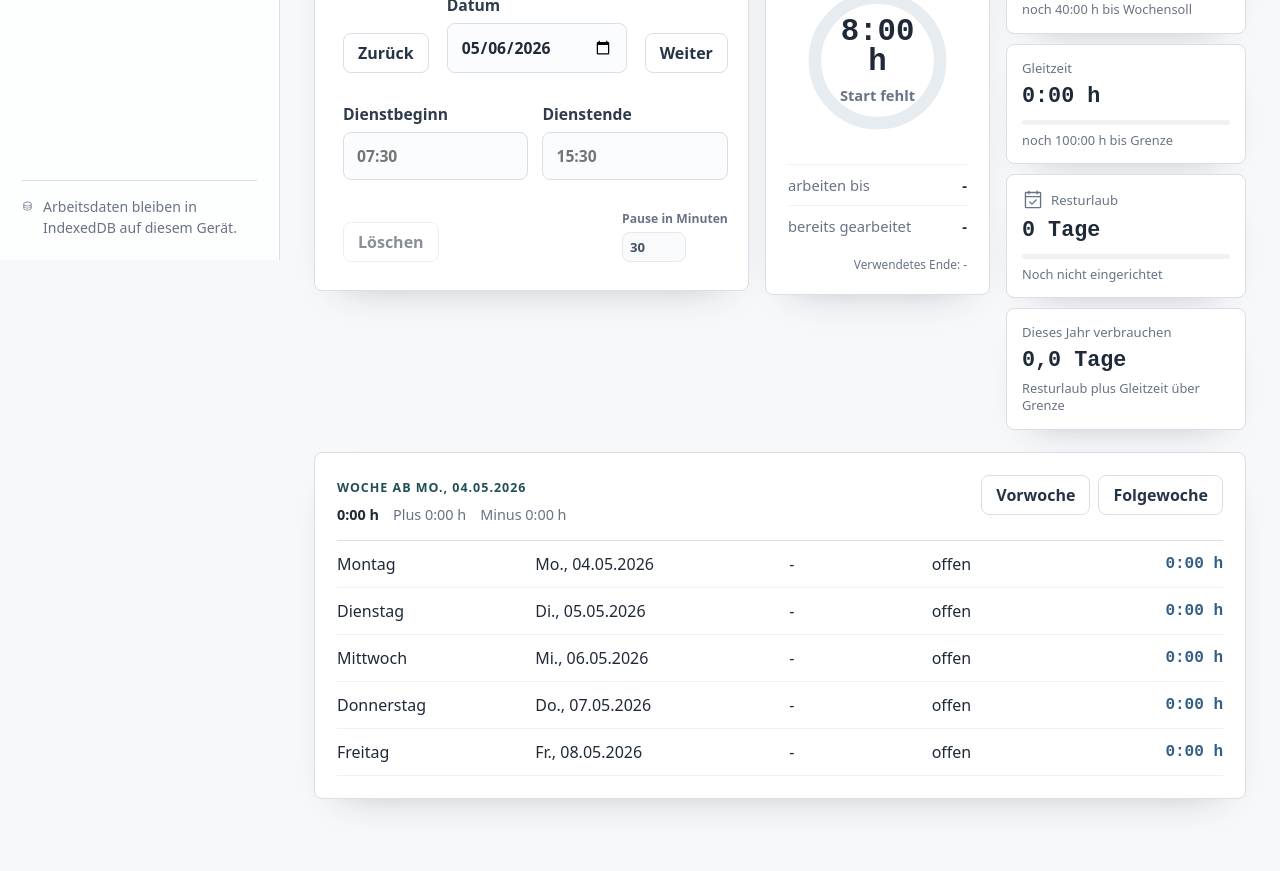
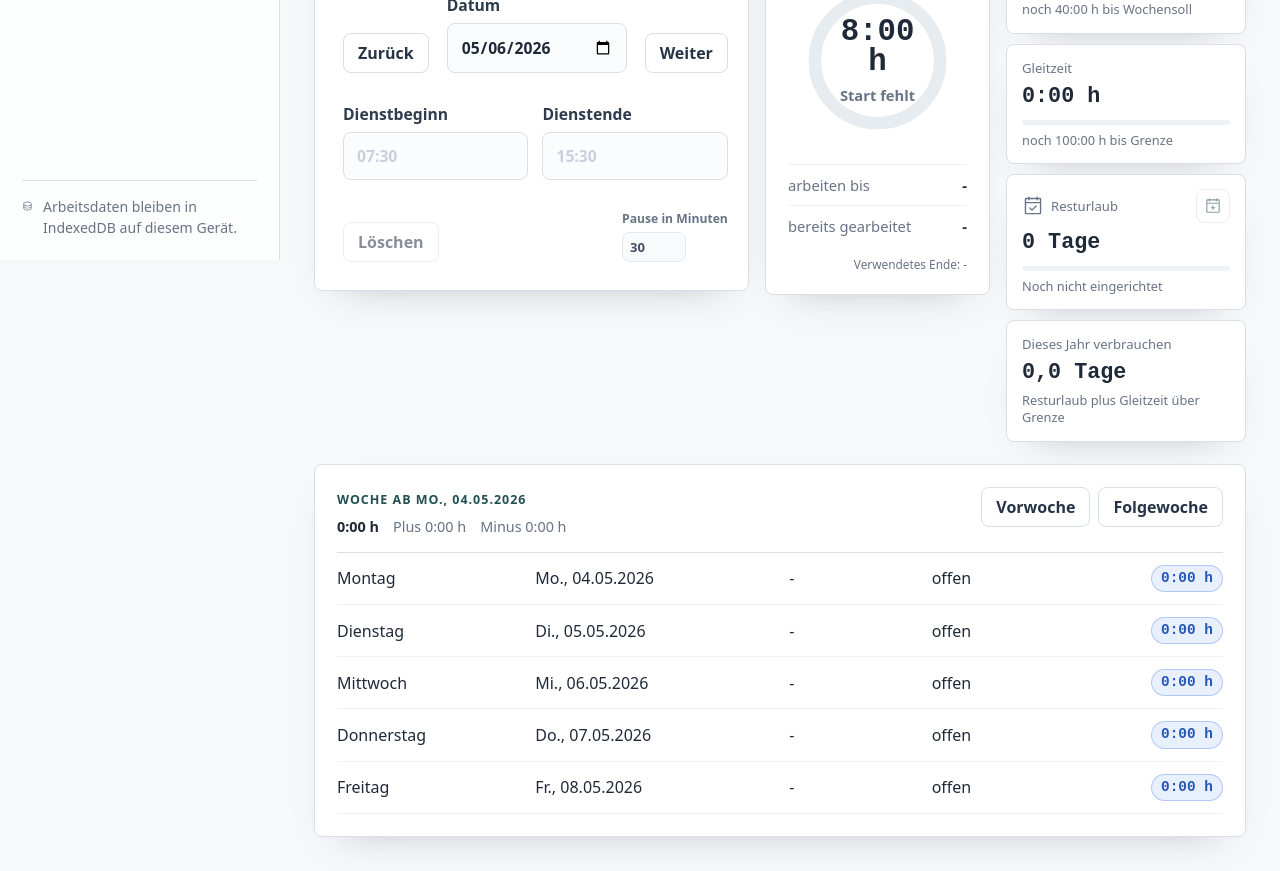
Before and after one commit to blaxcky/arbeits-dashboard, a React (Vite) app: page / in a window 1280 px wide. Shown: the part 540-1411 px from the top of the page. Before the commit the page ends 1373 px from the top, so only its background shows below. Built offline with nearby package versions, Linux system fonts and the light colour scheme.

Commit message:
feat: add vacation day booking and data wipe confirmation features; enhance metric layout and styling

```diff
--- a/src/app/App.tsx
+++ b/src/app/App.tsx
@@ -2,12 +2,14 @@ import {
   ArrowClockwise,
   Briefcase,
   CalendarCheck,
+  CalendarPlus,
   ClipboardText,
   Database,
   DownloadSimple,
   Gear,
   House,
   ListChecks,
+  X,
   UploadSimple,
   Warning
 } from "@phosphor-icons/react";
@@ -197,6 +199,13 @@ function Dashboard({ data }: { data: WorkData }) {
     setMessage("Zeiteintrag gelöscht.");
   }
 
+  async function bookVacationDay() {
+    if (!settings) return;
+    const minutesPerDay = settings.dailyTargetMinutes || 480;
+    await data.saveSettings({ vacationUsedMinutes: settings.vacationUsedMinutes + minutesPerDay });
+    setMessage(`Urlaubstag mit ${formatMinutes(minutesPerDay)} gebucht.`);
+  }
+
   return (
     <section className="page-stack">
       <Header eyebrow="Dashboard" title="Zeiterfassung" description="Tagesdaten manuell pflegen, Live-Stand prüfen und Woche, Gleitzeit sowie Urlaub im Blick behalten." />
@@ -277,6 +286,11 @@ function Dashboard({ data }: { data: WorkData }) {
             value={vacation ? formatWholeDays(vacation.remainingMinutes, dailyTargetMinutes) : "0 Tage"}
             detail={vacation && vacationEntitlementMinutes > 0 ? `${formatMinutes(vacation.remainingMinutes)} von ${formatMinutes(vacationEntitlementMinutes)} übrig` : "Noch nicht eingerichtet"}
             icon={<CalendarCheck size={22} />}
+            action={
+              <button className="icon-button metric-action" type="button" title="Urlaubstag buchen" aria-label="Urlaubstag buchen" onClick={() => void bookVacationDay()} disabled={!settings}>
+                <CalendarPlus size={18} />
+              </button>
+            }
             progress={{ value: vacationEntitlementMinutes > 0 ? (vacation?.remainingMinutes ?? 0) / vacationEntitlementMinutes : 0, tone: "vacation" }}
           />
           <Metric title="Dieses Jahr verbrauchen" value={formatDays(requiredConsumption, dailyTargetMinutes)} detail="Resturlaub plus Gleitzeit über Grenze" />
@@ -444,7 +458,9 @@ function BackupPanel({ importRef, importPreview, onPreview, onReplace, onDone, r
       />
       {backupError ? <Notice tone="danger" title="Backup-Fehler" text={backupError} /> : null}
       {importPreview ? <Notice tone="warning" title="Import-Vorschau" text={importPreview} /> : null}
-      <button className="danger-button" disabled={!file} onClick={() => void handleReplace()}>Backup importieren und ersetzen</button>
+      <div className="backup-import-actions">
+        <button className="danger-button" disabled={!file} onClick={() => void handleReplace()}>Backup importieren und ersetzen</button>
+      </div>
     </div>
   );
 }
@@ -506,6 +522,26 @@ function CorrectionsPanel({ data }: { data: WorkData }) {
 }
 
 function DangerPanel({ data, onDone }: { data: WorkData; onDone: (message: string) => void }) {
+  const [deleteUnlocked, setDeleteUnlocked] = useState(false);
+
+  async function handleWipeData() {
+    if (!deleteUnlocked) return;
+
+    try {
+      if (!window.confirm("Vorher Backup exportieren. Wirklich alle lokalen Arbeitsdaten löschen?")) return;
+
+      const typed = window.prompt("Bitte LÖSCHEN eingeben, um die lokale Datenlöschung zu bestätigen.");
+      if (typed !== "LÖSCHEN") return;
+
+      if (!window.confirm("Letzte Bestätigung: Lokale Arbeitsdaten endgültig löschen?")) return;
+
+      await data.wipeData();
+      onDone("Lokale Daten gelöscht.");
+    } finally {
+      setDeleteUnlocked(false);
+    }
+  }
+
   return (
     <div className="panel danger-panel">
       <span className="section-label">Reset</span>
@@ -514,7 +550,14 @@ function DangerPanel({ data, onDone }: { data: WorkData; onDone: (message: strin
         <button className="secondary-button" onClick={async () => { await resetServiceWorkerAndCaches(); onDone("Cache und Service Worker wurden zurückgesetzt."); window.location.reload(); }}>
           <ArrowClockwise size={18} /> Cache zurücksetzen
         </button>
-        <button className="danger-button" onClick={async () => { if (window.confirm("Vorher Backup exportieren. Wirklich alle lokalen Arbeitsdaten löschen?")) { await data.wipeData(); onDone("Lokale Daten gelöscht."); } }}>Lokale Daten löschen</button>
+      </div>
+      <div className="locked-delete-box">
+        <button className="secondary-button" type="button" onClick={() => setDeleteUnlocked(true)} disabled={deleteUnlocked}>
+          Löschen entsperren
+        </button>
+        <button className="danger-button" type="button" disabled={!deleteUnlocked} onClick={() => void handleWipeData()}>
+          Lokale Daten löschen
+        </button>
       </div>
     </div>
   );
@@ -544,6 +587,7 @@ function TripsView({ data }: { data: WorkData }) {
   const [notice, setNotice] = useState<string | null>(null);
   const [form, setForm] = useState(() => tripToForm());
   const [tripTimeErrors, setTripTimeErrors] = useState<Partial<Record<"startTime" | "endTime", string>>>({});
+  const [mapPreviewOpen, setMapPreviewOpen] = useState(false);
   const previewStartTime = previewTime(form.startTime) ?? "";
   const previewEndTime = previewTime(form.endTime) ?? "";
   const previewDurationMinutes = calculateTripDurationMinutes(previewStartTime, previewEndTime);
@@ -562,6 +606,7 @@ function TripsView({ data }: { data: WorkData }) {
   const previewDifferentialCents = calculateTripDifferentialCents({ ...previewTripCosts, durationMinutes: previewDurationMinutes });
   const transportSubsidyRemainingCents = remainingTransportSubsidyYearLimitCents(summary.transportSubsidyCents);
   const mapsUrl = buildGoogleMapsUrl(form.origin, form.destination);
+  const mapsEmbedUrl = buildGoogleMapsEmbedUrl(form.origin, form.destination);
   const needsKilometerEvidence = form.transportType === "kilometergeld";
   const needsPublicTransportEvidence = form.transportType === "oeffi-zuschuss";
   const editingTrip = editingId ? data.trips.find((trip) => trip.id === editingId) : undefined;
@@ -569,6 +614,10 @@ function TripsView({ data }: { data: WorkData }) {
   useEffect(() => {
     if (editingTrip) setForm(tripToForm(editingTrip));
   }, [editingTrip]);
+
+  useEffect(() => {
+    if (!mapsEmbedUrl) setMapPreviewOpen(false);
+  }, [mapsEmbedUrl]);
 
   function updateTripField(field: keyof ReturnType<typeof tripToForm>, value: string | boolean) {
     setForm((current) => ({ ...current, [field]: value }));
@@ -704,7 +753,12 @@ function TripsView({ data }: { data: WorkData }) {
             <div><dt>Gesamt</dt><dd>{formatEuroCents(calculateTripTotalCents(previewTripCosts))}</dd></div>
           </dl>
           <div className="trip-helper-grid">
-            {mapsUrl ? <a className="secondary-button" href={mapsUrl} target="_blank" rel="noreferrer">Google Maps öffnen</a> : <span className="muted">Google-Maps-Link erscheint nach Startort und Zieladresse.</span>}
+            {mapsUrl ? (
+              <div className="button-row trip-map-actions">
+                <a className="secondary-button" href={mapsUrl} target="_blank" rel="noreferrer">Google Maps öffnen</a>
+                <button className="secondary-button" type="button" onClick={() => setMapPreviewOpen(true)} disabled={!mapsEmbedUrl}>Vorschau öffnen</button>
+              </div>
+            ) : <span className="muted">Google-Maps-Link erscheint nach Startort und Zieladresse.</span>}
             {needsKilometerEvidence ? <span className="inline-warning">Nachweis: Screenshot, dass kein Dienstauto frei war.</span> : null}
             {needsPublicTransportEvidence ? <span className="inline-warning">Nachweis: ÖBB-Verbindungskosten zeitnah sichern.</span> : null}
           </div>
@@ -712,6 +766,30 @@ function TripsView({ data }: { data: WorkData }) {
           <button className="primary-button" onClick={() => void saveTrip()}>{editingId ? "Änderungen speichern" : "Reise speichern"}</button>
         </div>
         <div className="panel">
+          {mapsEmbedUrl ? (
+            <div className={`map-preview ${mapPreviewOpen ? "map-preview-open" : ""}`}>
+              <div className="panel-heading">
+                <span className="section-label">Google-Maps-Vorschau</span>
+                {mapPreviewOpen ? (
+                  <button className="icon-button" type="button" title="Vorschau schließen" aria-label="Vorschau schließen" onClick={() => setMapPreviewOpen(false)}>
+                    <X size={18} />
+                  </button>
+                ) : (
+                  <button className="secondary-button" type="button" onClick={() => setMapPreviewOpen(true)}>Vorschau öffnen</button>
+                )}
+              </div>
+              {mapPreviewOpen ? (
+                <iframe
+                  title="Google-Maps-Vorschau"
+                  src={mapsEmbedUrl}
+                  loading="lazy"
+                  referrerPolicy="no-referrer-when-downgrade"
+                  allowFullScreen
+                />
+              ) : null}
+              <a href={mapsUrl ?? mapsEmbedUrl} target="_blank" rel="noreferrer">Extern in Google Maps öffnen</a>
+            </div>
+          ) : null}
           <span className="section-label">Jahresübersicht {summary.year}</span>
           <dl className="detail-list">
             <div><dt>Reisen</dt><dd>{summary.count}</dd></div>
@@ -813,13 +891,16 @@ type MetricProgress = {
   tone?: "default" | "warning" | "vacation";
 };
 
-function Metric({ title, value, detail, icon, tone = "default", progress }: { title: string; value: string; detail: string; icon?: React.ReactNode; tone?: "default" | "warning" | "danger"; progress?: MetricProgress }) {
+function Metric({ title, value, detail, icon, action, tone = "default", progress }: { title: string; value: string; detail: string; icon?: React.ReactNode; action?: React.ReactNode; tone?: "default" | "warning" | "danger"; progress?: MetricProgress }) {
   const progressValue = progress ? clampProgress(progress.value) : 0;
   const overflowValue = progress?.overflow ? clampProgress(progress.overflow) : 0;
 
   return (
     <article className={`metric metric-${tone}`}>
-      <div className="metric-title">{icon}{title}</div>
+      <div className="metric-title-row">
+        <div className="metric-title">{icon}{title}</div>
+        {action}
+      </div>
       <strong>{value}</strong>
       {progress ? (
         <div className={`metric-progress metric-progress-${progress.tone ?? "default"}`} aria-label={`${title}: ${Math.round(progressValue * 100)} Prozent`}>
@@ -1088,6 +1169,14 @@ function buildGoogleMapsUrl(origin: string, destination: string): string | null
   return `https://www.google.com/maps/dir/${encodeURIComponent(trimmedOrigin)}/${encodeURIComponent(trimmedDestination)}`;
 }
 
+function buildGoogleMapsEmbedUrl(origin: string, destination: string): string | null {
+  const trimmedOrigin = origin.trim();
+  const trimmedDestination = destination.trim();
+  if (!trimmedOrigin || !trimmedDestination) return null;
+  const query = encodeURIComponent(`${trimmedOrigin} nach ${trimmedDestination}`);
+  return `https://www.google.com/maps?q=${query}&output=embed`;
+}
+
 function formatStorageEstimate(estimate: StorageEstimate | null): string {
   if (!estimate?.usage) return "lokal";
   const usage = formatBytes(estimate.usage);
@@ -1137,16 +1226,17 @@ function formatCompactSignedMinutes(minutes: number): string {
   return rest === 0 ? `${sign} ${hours} h` : `${sign} ${hours} h ${rest} min`;
 }
 
-function normalizeTimeInput(value: string): string | null {
+export function normalizeTimeInput(value: string): string | null {
   const trimmed = value.trim();
   if (trimmed === "") return "";
 
+  const hourMatch = /^(\d{1,2})$/.exec(trimmed);
   const colonMatch = /^(\d{1,2}):(\d{1,2})$/.exec(trimmed);
   const compactMatch = /^(\d{3,4})$/.exec(trimmed);
-  if (!colonMatch && !compactMatch) return null;
+  if (!hourMatch && !colonMatch && !compactMatch) return null;
 
-  const hours = colonMatch ? Number(colonMatch[1]) : Number(trimmed.slice(0, -2));
-  const minutes = colonMatch ? Number(colonMatch[2]) : Number(trimmed.slice(-2));
+  const hours = hourMatch ? Number(hourMatch[1]) : colonMatch ? Number(colonMatch[1]) : Number(trimmed.slice(0, -2));
+  const minutes = hourMatch ? 0 : colonMatch ? Number(colonMatch[2]) : Number(trimmed.slice(-2));
   if (hours > 23 || minutes > 59) return null;
 
   return `${String(hours).padStart(2, "0")}:${String(minutes).padStart(2, "0")}`;
--- a/src/styles.css
+++ b/src/styles.css
@@ -205,6 +205,13 @@ button:disabled {
   gap: 7px;
 }
 
+.metric-title-row {
+  display: flex;
+  align-items: center;
+  justify-content: space-between;
+  gap: 8px;
+}
+
 .metric-title {
   display: flex;
   align-items: center;
@@ -354,18 +361,33 @@ button:disabled {
 
 .week-delta {
   justify-self: end;
+  display: inline-flex;
+  align-items: center;
+  justify-content: center;
+  min-width: 72px;
+  border: 1px solid transparent;
+  border-radius: 999px;
+  padding: 4px 9px;
+  font-size: 0.9rem;
+  line-height: 1.2;
 }
 
 .week-delta-plus {
-  color: #2f6f4f;
+  border-color: rgba(21, 128, 61, 0.34);
+  background: rgba(21, 128, 61, 0.12);
+  color: #13733b;
 }
 
 .week-delta-minus {
-  color: #a33a34;
+  border-color: rgba(185, 28, 28, 0.34);
+  background: rgba(185, 28, 28, 0.11);
+  color: #b91c1c;
 }
 
 .week-delta-zero {
-  color: #315f86;
+  border-color: rgba(37, 99, 235, 0.28);
+  background: rgba(37, 99, 235, 0.1);
+  color: #2556b8;
 }
 
 .split-grid,
@@ -424,6 +446,13 @@ button:disabled {
   padding: 12px 13px;
   outline: none;
   transition: border-color 160ms ease, background 160ms ease;
+}
+
+.field input::placeholder,
+.field textarea::placeholder,
+.date-row input::placeholder {
+  color: #c8d0dc;
+  opacity: 1;
 }
 
 .field textarea {
@@ -650,6 +679,29 @@ button:disabled {
   color: var(--danger);
 }
 
+.metric-action {
+  width: 34px;
+  min-height: 34px;
+  padding: 0;
+  color: var(--accent-dark);
+}
+
+.backup-import-actions {
+  display: flex;
+  justify-content: flex-start;
+  margin-top: 18px;
+  padding-top: 4px;
+}
+
+.locked-delete-box {
+  display: flex;
+  flex-wrap: wrap;
+  gap: 10px;
+  margin-top: 16px;
+  padding-top: 16px;
+  border-top: 1px solid #efd9d7;
+}
+
 .notice {
   display: flex;
   gap: 12px;
@@ -812,6 +864,41 @@ button:disabled {
   margin: 14px 0 6px;
 }
 
+.trip-map-actions {
+  justify-content: flex-start;
+}
+
+.map-preview {
+  display: grid;
+  gap: 12px;
+  margin-top: 18px;
+  padding-top: 18px;
+  border-top: 1px solid #eef1f5;
+}
+
+.map-preview:first-child {
+  margin-top: 0;
+  margin-bottom: 18px;
+  padding-top: 0;
+  padding-bottom: 18px;
+  border-top: 0;
+  border-bottom: 1px solid #eef1f5;
+}
+
+.map-preview iframe {
+  width: 100%;
+  min-height: 340px;
+  border: 1px solid var(--line);
+  border-radius: 8px;
+  background: #eef1f5;
+}
+
+.map-preview a {
+  color: var(--accent-dark);
+  font-size: 0.88rem;
+  font-weight: 800;
+}
+
 .inline-warning {
   display: inline-flex;
   align-items: center;
```
Also changed, not shown: 1 other file (tests, documents, lock files or other folders).
